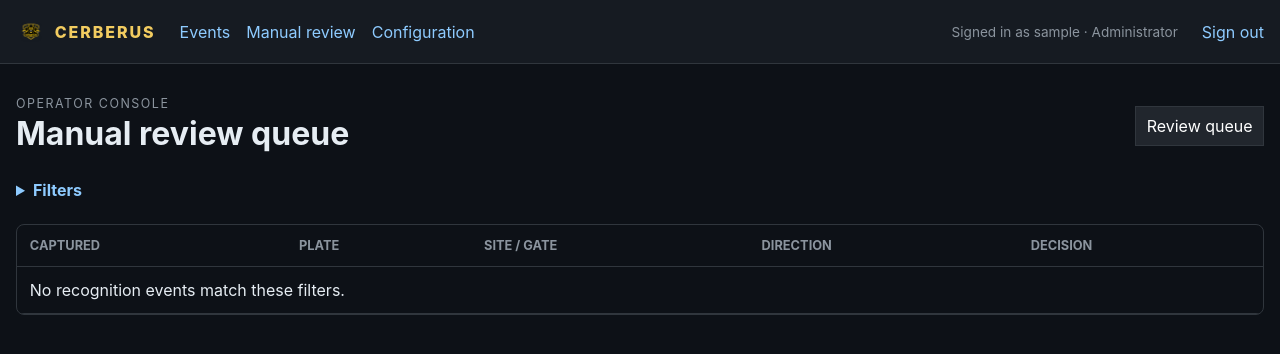
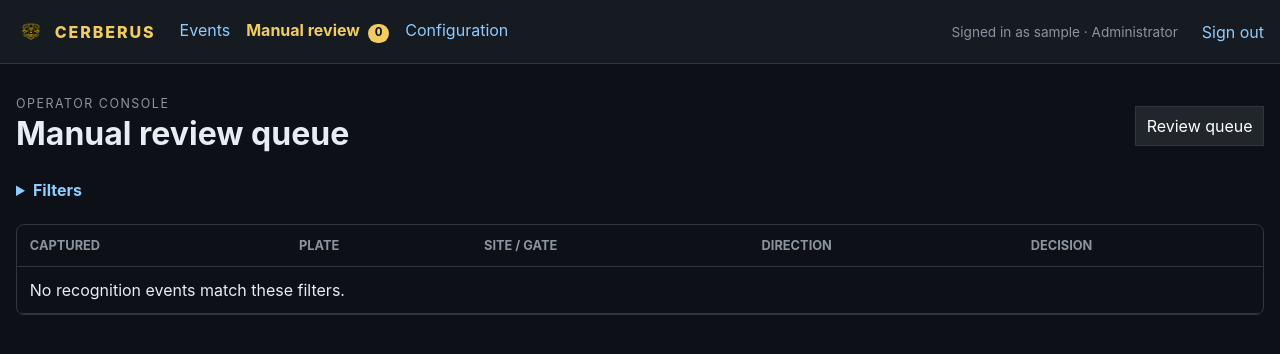
Before and after one commit to p95max/cerberus, a Django app: page /operator/manual-review/ in a window 1280 px wide. Shown: the top 354 px of the page. Run offline with Django 5.2, Linux system fonts and the light colour scheme; the visitor is signed in with stand-in values (Sample User, id 1); data that the repository does not hold is empty; parts of the project's set-up code (start-up, migrations or seed data) failed here and were passed over; some libraries are stand-ins or nearby versions.

Commit message:
Refactor manual barrier command confirmation and enhance UI with active navigation states and manual review count

```diff
--- a/backend/domain/context_processors.py
+++ b/backend/domain/context_processors.py
@@ -9,9 +9,10 @@ from accounts.roles import (
     ROLE_READ_ONLY,
     has_role,
 )
+from domain.models import AccessDecision
 
 
-def operator_permissions(request: Any) -> dict[str, bool]:
+def operator_permissions(request: Any) -> dict[str, Any]:
     role = None
     for candidate in (ROLE_ADMINISTRATOR, ROLE_MANAGER, ROLE_OPERATOR, ROLE_READ_ONLY):
         if has_role(request.user, (candidate,)):
@@ -23,4 +24,9 @@ def operator_permissions(request: Any) -> dict[str, bool]:
             (ROLE_ADMINISTRATOR, ROLE_MANAGER),
         ),
         "current_operator_role": role,
+        "manual_review_count": (
+            AccessDecision.objects.filter(outcome=AccessDecision.Outcome.MANUAL_REVIEW).count()
+            if request.user.is_authenticated
+            else 0
+        ),
     }
--- a/backend/domain/operator_views.py
+++ b/backend/domain/operator_views.py
@@ -141,8 +141,8 @@ class EventDetailView(OperatorAccessMixin, DetailView):
                 request, "Manual barrier commands are available only for manual-review events."
             )
             return redirect("operator-event-detail", pk=event.pk)
-        if request.POST.get("confirmation") != "OPEN":
-            messages.error(request, "Type OPEN to confirm the manual barrier command.")
+        if request.POST.get("action") != "open":
+            messages.error(request, "Choose Open to queue a manual barrier command.")
             return redirect("operator-event-detail", pk=event.pk)
         command = BarrierCommand.objects.create(
             decision=event.decision,
--- a/backend/domain/static/domain/operator.css
+++ b/backend/domain/static/domain/operator.css
@@ -7,6 +7,9 @@ a { color: #8ecbff; }
 .brand img { border-radius: .3rem; display: block; height: 1.875rem; width: 1.875rem; }
 nav { display: flex; flex: 1; gap: 1rem; }
 nav a { text-decoration: none; }
+nav a.active { color: #f2cc60; font-weight: 700; }
+.nav-badge { background: #30363d; border-radius: 999px; color: #e6edf3; display: inline-block; font-size: .72rem; line-height: 1; margin-left: .25rem; min-width: 1.35rem; padding: .22rem .35rem; text-align: center; }
+nav a.active .nav-badge { background: #f2cc60; color: #0d1117; }
 .signed-in { color: #8b949e; font-size: .85rem; white-space: nowrap; }
 .link-button { background: transparent; border: 0; color: #8ecbff; cursor: pointer; padding: 0; }
 .page { margin: 0 auto; max-width: 1280px; padding: 2rem 1rem 3rem; }
--- a/backend/domain/templates/domain/operator/base.html
+++ b/backend/domain/templates/domain/operator/base.html
@@ -13,10 +13,10 @@
       <a class="brand" href="{% url 'operator-dashboard' %}"><img src="/favicon.png" alt="" width="30" height="30">CERBERUS</a>
       {% if user.is_authenticated %}
         <nav>
-          <a href="{% url 'operator-dashboard' %}">Events</a>
-          <a href="{% url 'manual-review-queue' %}">Manual review</a>
+          <a href="{% url 'operator-dashboard' %}" {% if request.resolver_match.url_name == 'operator-dashboard' or request.resolver_match.url_name == 'operator-event-detail' %}class="active" aria-current="page"{% endif %}>Events</a>
+          <a href="{% url 'manual-review-queue' %}" {% if request.resolver_match.url_name == 'manual-review-queue' %}class="active" aria-current="page"{% endif %}>Manual review <span class="nav-badge" aria-label="{{ manual_review_count }} events awaiting manual review">{{ manual_review_count }}</span></a>
           {% if can_manage_configuration %}
-            <a href="{% url 'manage-resource' 'sites' %}">Configuration</a>
+            <a href="{% url 'manage-resource' 'sites' %}" {% if request.resolver_match.url_name == 'manage-resource' or request.resolver_match.url_name == 'update-resource' %}class="active" aria-current="page"{% endif %}>Configuration</a>
           {% endif %}
         </nav>
         <span class="signed-in">Signed in as {{ user.username }} · {{ current_operator_role }}</span>
--- a/backend/domain/templates/domain/operator/event_detail.html
+++ b/backend/domain/templates/domain/operator/event_detail.html
@@ -2,6 +2,6 @@
 {% block content %}
   <p><a href="{% url 'operator-dashboard' %}">← Back to events</a></p>
   <div class="page-heading"><div><p class="eyebrow">Recognition event #{{ event.pk }}</p><h1>{{ event.normalized_plate }}</h1></div><span class="status {{ event.decision.outcome }}">{{ event.decision.get_outcome_display }}</span></div>
-  <section class="detail-grid"><div><h2>Decision</h2><p>{{ event.decision.reason }}</p><dl><dt>Site</dt><dd>{{ event.camera.gate.site.name }}</dd><dt>Gate</dt><dd>{{ event.camera.gate.name }} ({{ event.camera.gate.get_direction_display }})</dd><dt>Captured</dt><dd>{{ event.captured_at|date:"Y-m-d H:i:s T" }}</dd><dt>Confidence</dt><dd>{{ event.confidence }}</dd></dl></div><div><h2>Manual barrier command</h2><p>This queues a command only; it does not directly control a physical barrier.</p><form method="post">{% csrf_token %}<label>Type OPEN to confirm<input name="confirmation" autocomplete="off"></label><button type="submit">Queue barrier command</button></form></div></section>
+  <section class="detail-grid"><div><h2>Decision</h2><p>{{ event.decision.reason }}</p><dl><dt>Site</dt><dd>{{ event.camera.gate.site.name }}</dd><dt>Gate</dt><dd>{{ event.camera.gate.name }} ({{ event.camera.gate.get_direction_display }})</dd><dt>Captured</dt><dd>{{ event.captured_at|date:"Y-m-d H:i:s T" }}</dd><dt>Confidence</dt><dd>{{ event.confidence }}</dd></dl></div><div><h2>Manual barrier command</h2><p>This queues a command only; it does not directly control a physical barrier.</p><form method="post">{% csrf_token %}<button type="submit" name="action" value="open">Open</button></form></div></section>
   <section><h2>Audit history</h2><ul class="audit-list">{% for item in audit_history %}<li><strong>{{ item.created_at|date:"Y-m-d H:i:s T" }}</strong> — {{ item.action }}{% if item.actor %} by {{ item.actor.username }}{% endif %}</li>{% empty %}<li>No audit records are available for this event.</li>{% endfor %}</ul></section>
 {% endblock %}
```
Also changed, not shown: backend/tests/test_operator_ui.py (+4 -2 lines).
